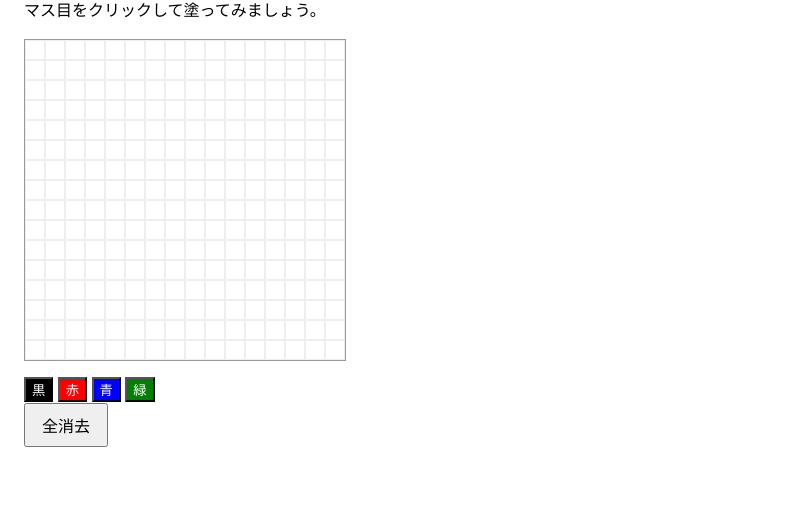
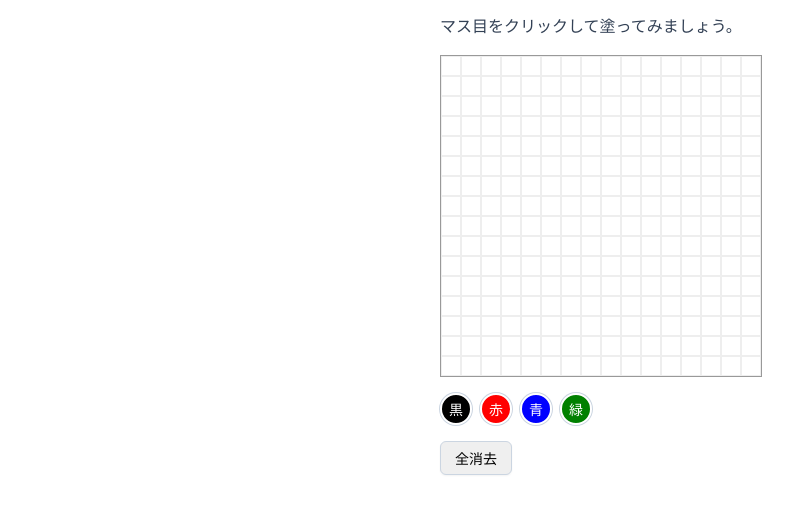
Before and after one commit to team411-uec/2026-training-paint, a website built with Vite: page index.html in a window 1280 px wide. Shown: the part 99-612 px from the top of the page, without its empty margins (0-801 px from the left). Built offline with nearby package versions, Linux system fonts and the light colour scheme.

Commit message:
ボタンやキャンバスのデザインを調整

```diff
--- a/index.html
+++ b/index.html
@@ -37,12 +37,49 @@
         background: #fff;
         cursor: pointer;
       }
+     /* ボタンの共通デザイン（角丸と控えめな影で整える） */
+    button {
+      border: 1px solid #cbd5e1;
+      border-radius: 6px;
+      padding: 6px 14px;
+      font-size: 14px;
+      font-weight: 500;
+      cursor: pointer;
+      transition: all 0.15s ease;
+      box-shadow: 0 1px 2px rgba(0, 0, 0, 0.05);
+    }
 
-      .controls button {
-        padding: 8px 16px;
-        font-size: 16px;
-        cursor: pointer;
-      }
+    button:hover {
+      transform: translateY(-1px);
+      box-shadow: 0 2px 4px rgba(0, 0, 0, 0.1);
+    }
+
+    button:active {
+      transform: translateY(0);
+    }
+
+    /* カラーパレット用ボタンの見た目（色の指定は含めていません） */
+    .color-btn {
+      width: 32px;
+      height: 32px;
+      padding: 0;
+      border-radius: 50%;
+      border: 2px solid #ffffff;
+      box-shadow: 0 0 0 1px #cbd5e1;
+    }
+
+    /* 全体の配置と余白 */
+    body {
+      max-width: 400px;
+      margin: 40px auto;
+      color: #334155;
+    }
+
+    .palette, .controls {
+      display: flex;
+      gap: 8px;
+      margin-top: 16px;
+    }
     </style>
   </head>
 
```
